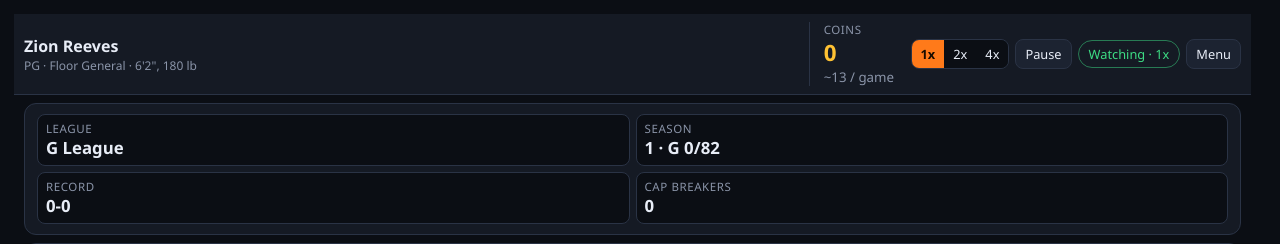
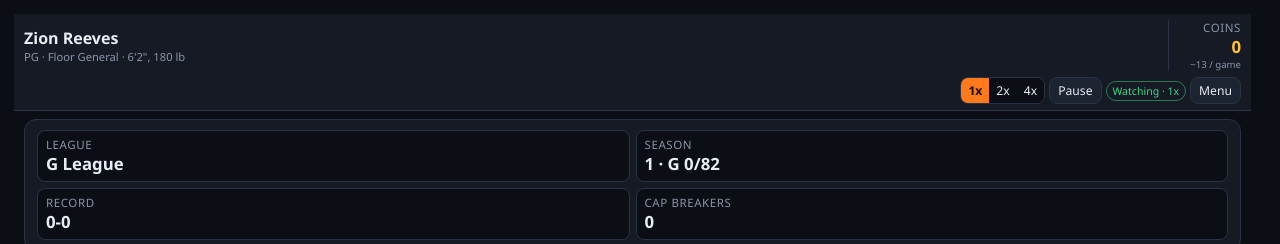
Before and after one commit to PapaSquat12-cpu/idle-hoops, a website with bundled scripts: page index.html in a window 1280 px wide. Both pictures are taken after a click on the button "Start Career". Shown: the top 244 px of the page. Built offline with nearby package versions, Linux system fonts and the light colour scheme.

Commit message:
Add files via upload

```diff
--- a/style.css
+++ b/style.css
@@ -368,3 +368,23 @@ input { font-size: 16px; }                          /* stops iOS zooming into th
 #game .tabpanel[data-panel=engage] { gap: 6px; }
 #game .tabpanel[data-panel=engage] .card { margin-bottom: 0; }
 #game .tabpanel[data-panel=engage] .card { padding: 9px 11px; }
+
+/* Compact game header: name and coins on one row, controls in one row below */
+#game .gtop { display: grid; grid-template-columns: minmax(0,1fr) auto; grid-template-areas: "id coins" "ctrl ctrl"; gap: 6px 8px; padding: 6px 10px; align-items: center; }
+#game .gident { grid-area: id; min-width: 0; }
+#game .gident .pname { font-size: 1rem; white-space: nowrap; overflow: hidden; text-overflow: ellipsis; }
+#game .gident .psub { font-size: .7rem; white-space: nowrap; overflow: hidden; text-overflow: ellipsis; }
+#game .hstat.coins { grid-area: coins; text-align: right; }
+#game .hstat.coins b { font-size: 1.05rem; }
+#game .hstat.coins small { display: none; }
+#game .gctrl { grid-area: ctrl; display: flex; flex-wrap: nowrap; gap: 4px; align-items: center; min-width: 0; }
+#game .gctrl > * { flex: 0 0 auto; }
+#game .gctrl button { padding: 4px 8px; font-size: .76rem; }
+#game .gctrl .seg button { padding: 4px 7px; font-size: .76rem; }
+#game #paceBadge { font-size: .66rem; padding: 2px 6px; white-space: nowrap; }
+#game .hstat.coins small { display: block; font-size: .6rem; }
+
+/* Tighter rating rows so all categories (incl. Mental) fit in two columns */
+#game .rrow { padding: 2px 4px; row-gap: 1px; }
+#game .rrow button { padding: 2px 2px; }
+#game .catlbl { margin: 3px 0 0; padding: 0; line-height: 1.2; }
```
